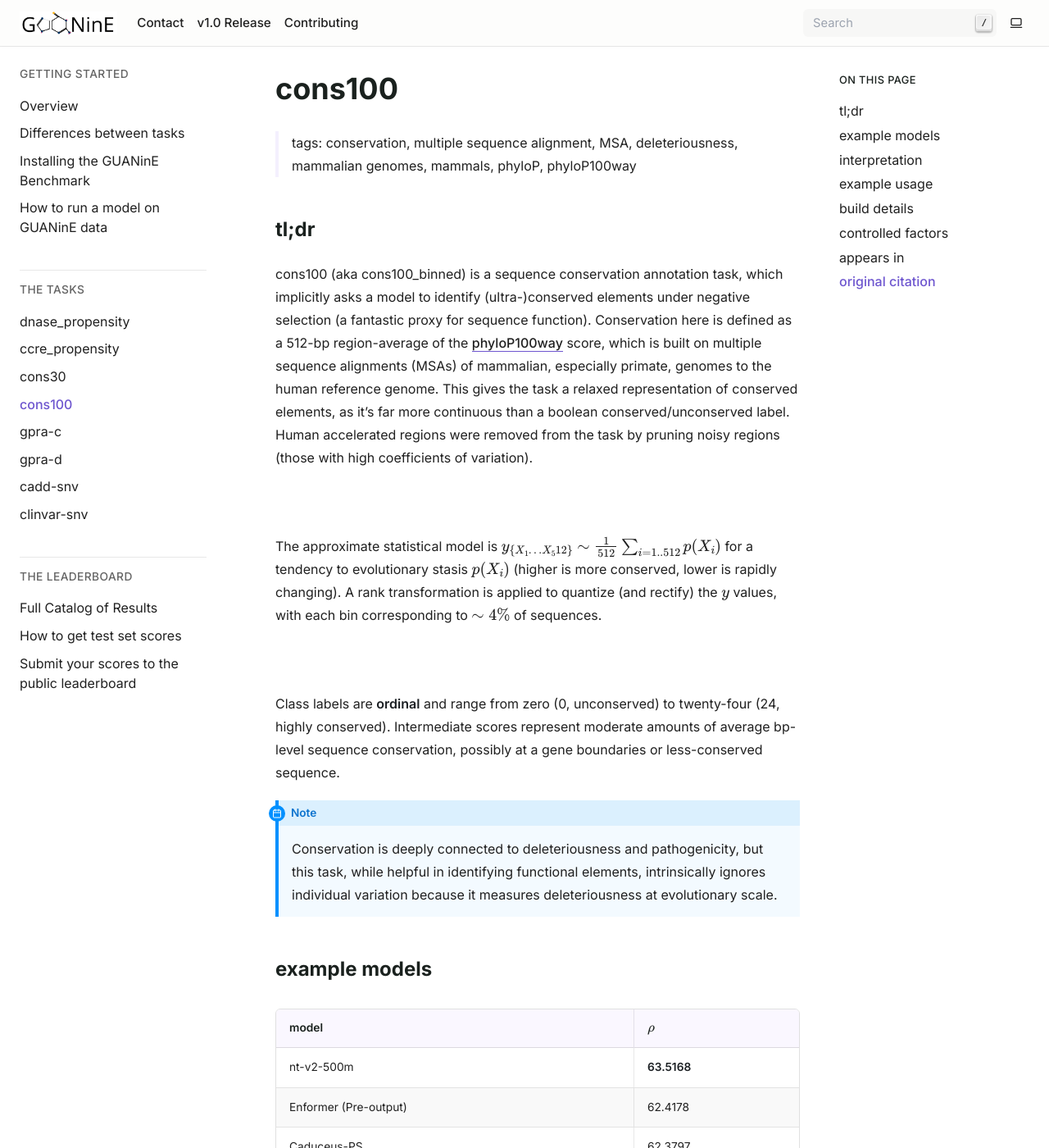
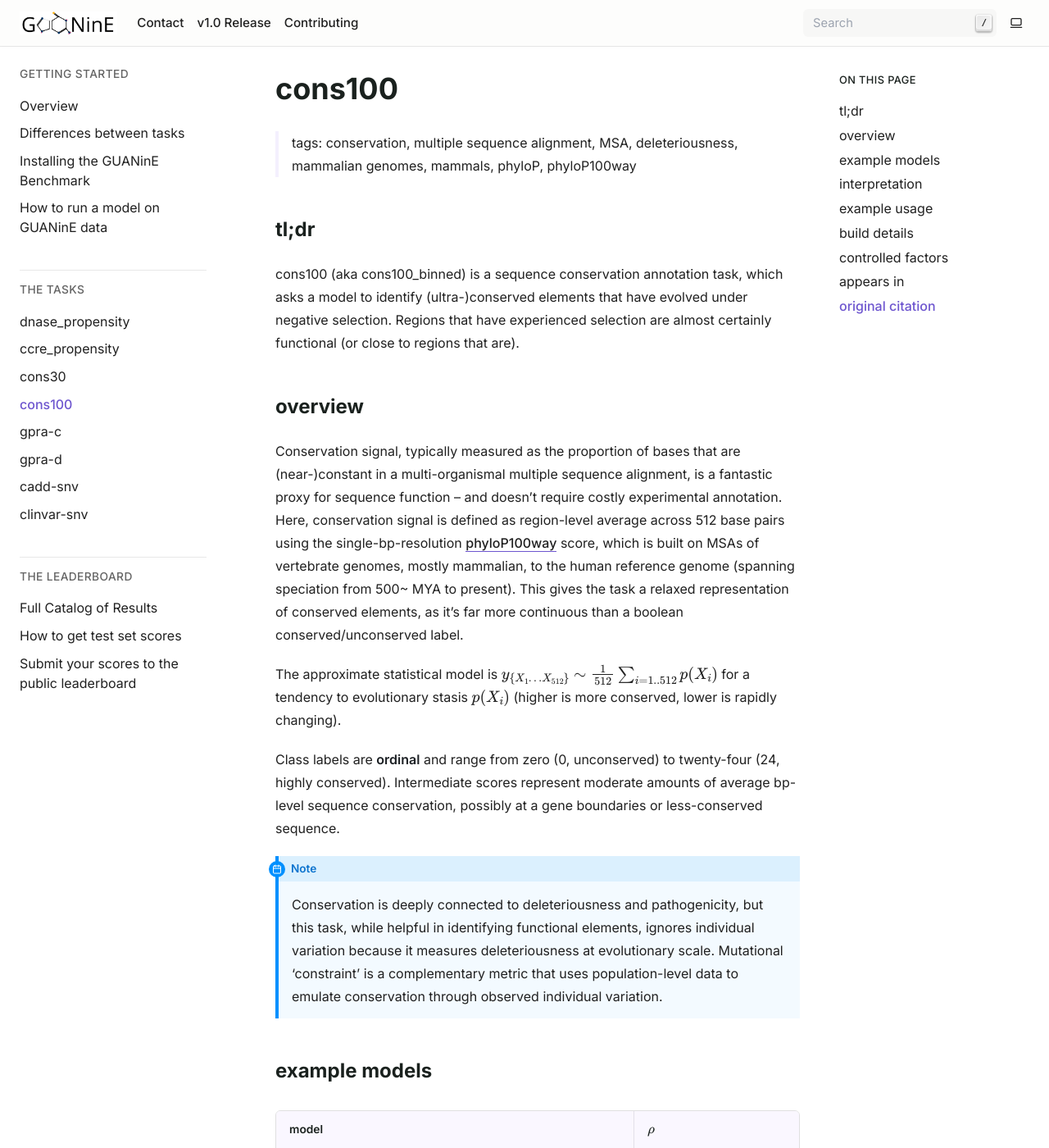
Before and after one commit to ni-lab/guanine, a Sphinx documentation site: the page built from docs/source/tasks/cons100.rst, in a window 1280 px wide and 1400 px high. Shown: the whole window at 82% size. Built offline with Sphinx 7.4.7, drawn with Linux system fonts in a browser that asks for light colours; some of the changed text lies outside the part shown.

Commit message:
refresh conservation tl;dr & overview

```diff
--- a/docs/source/tasks/cons100.rst
+++ b/docs/source/tasks/cons100.rst
@@ -6,18 +6,18 @@ cons100
 
 tl;dr
 ------
-cons100 (aka cons100_binned) is a sequence conservation annotation task, which implicitly asks a model to identify (ultra-)conserved elements under negative selection (a fantastic proxy for sequence function). Conservation here is defined as a 512-bp region-average of the `phyloP100way`_ score, which is built on multiple sequence alignments (MSAs) of mammalian, especially primate, genomes to the human reference genome.  This gives the task a relaxed representation of conserved elements, as it's far more continuous than a boolean conserved/unconserved label. Human accelerated regions were removed from the task by pruning noisy regions (those with high coefficients of variation).
+cons100 (aka cons100_binned) is a sequence conservation annotation task, which asks a model to identify (ultra-)conserved elements that have evolved under negative selection. Regions that have experienced selection are almost certainly functional (or close to regions that are).
 
-|
+overview
+--------
+Conservation signal, typically measured as the proportion of bases that are (near-)constant in a multi-organismal multiple sequence alignment, is a fantastic proxy for sequence function -- and doesn't require costly experimental annotation. Here, conservation signal is defined as region-level average across 512 base pairs using the single-bp-resolution `phyloP100way`_ score, which is built on MSAs of vertebrate genomes, mostly mammalian, to the human reference genome (spanning speciation from 500~ MYA to present).  This gives the task a relaxed representation of conserved elements, as it's far more continuous than a boolean conserved/unconserved label.
 
-The approximate statistical model is :math:`y_{\{X_1 \ldots X_512 \}} \sim \frac{1}{512}\sum_{i=1..512} p(X_i)` for a tendency to evolutionary stasis :math:`p(X_i)` (higher is more conserved, lower is rapidly changing). A rank transformation is applied to quantize (and rectify) the :math:`y` values, with each bin corresponding to :math:`\sim 4\%` of sequences.
-
-|
+The approximate statistical model is :math:`y_{\{X_1 \ldots X_{512} \}} \sim \frac{1}{512}\sum_{i=1..512} p(X_i)` for a tendency to evolutionary stasis :math:`p(X_i)` (higher is more conserved, lower is rapidly changing).
 
 Class labels are **ordinal** and range from zero (0, unconserved) to twenty-four (24, highly conserved). Intermediate scores represent moderate amounts of average bp-level sequence conservation, possibly at a gene boundaries or less-conserved sequence.
 
 .. note::
-    Conservation is deeply connected to deleteriousness and pathogenicity, but this task, while helpful in identifying functional elements, intrinsically ignores individual variation because it measures deleteriousness at evolutionary scale.
+    Conservation is deeply connected to deleteriousness and pathogenicity, but this task, while helpful in identifying functional elements, ignores individual variation because it measures deleteriousness at evolutionary scale. Mutational 'constraint' is a complementary metric that uses population-level data to emulate conservation through observed individual variation.
 
 example models
 --------------
@@ -37,15 +37,12 @@ interpretation
 --------------
 With the advent of the first human and non-human reference genomes, multiple sequence alignment (MSA) approaches for functional element detected surpassed (and largely displaced) ORF detectors and other traditional feature-based models of sequence function, due in part to the simplicity of MSAs' construction, versatility, and potent use of slight-supervision (alignments). `phyloP100way`_ distills a column's worth of MSA information into a single score, which permits straightforward comparison between individual base pairs, elements, and even regions through their phyloP representations.
 
-|
 
 Language models like DNABERT-2, Nucleotide Transformer, Caduceus, etc are ideal for modeling conservation tasks like cons100, since the implicit cloze-completion behavior of language modeling requires some portion of the sequence to be predictable, i.e. static and unchanging. Track-supervised models like DeepSEA, Enformer, Borzoi, etc, also tend to perform well -- especially with higher context sizes -- due both to a tacit comprehension of local regulatory grammar as well as so much of negative selection being *contextual*, e.g. proximity of a "conserved" region to an actually loss-of-function intolerant ultra-conserved gene or *micro*\chromosomes having fewer intergenic regions, complicating recombination. For more details (as well as limitations to phyloP), one should consult `McVicker et al. (2009)`_ and also perhaps review vertebrate chromosomal evolution, e.g. `Waters et al. (2021)`_.
 
-|
 
 The most closely related task is cons30 (link), which is a similar task built with smaller, more human-proximal (evolutionarily) genomes.
 
-|
 
 Finally, one can understand the difference between cons30 and cons100 to represent some indicate degree of overfitting/specialization to primate or mammalian genomes, as the former is more evolutionarily proximal to humans. Enformer, Borzoi, et al, having been trained on both human and mouse genomes, tend to perform comparatively poorly on cons100 partly because of this specialization.
 
@@ -94,8 +91,9 @@ build details
 -------------
 Per-bp-level evolutionary stasis (negative selection) is approximately formulated as :math:`p(X_i) \propto  \Phi^{-1}(1 - h_{MSA}(X_{i}))` with :math:`\Phi^{-1}` the gaussian quantile function and :math:`h_MSA` the *expected* rate of evolutionary substitution (0-1) for genome sequence :math:`X` at position :math:`i`. As an example, if position :math:`i` is mostly identical across an MSA, one could *expect* position :math:`i` to have a low value of :math:`h_{MSA}`, indicating strong negative selection, and thus a highly positive :math:`p(X_i)`. One should consult the original `phyloP`_ paper for a non-handwavey definition.
 
-|
+A rank transformation is applied to quantize (and rectify) the :math:`y` values, with each bin corresponding to :math:`\sim 4\%` of sequences.
 
+Human accelerated regions were removed from the task before quantization by pruning noisy regions (those with high coefficients of variation).
 
 controlled factors
 -------------------
```
Also changed, not shown: docs/source/tasks/cons30.rst (+9 -6 lines).
